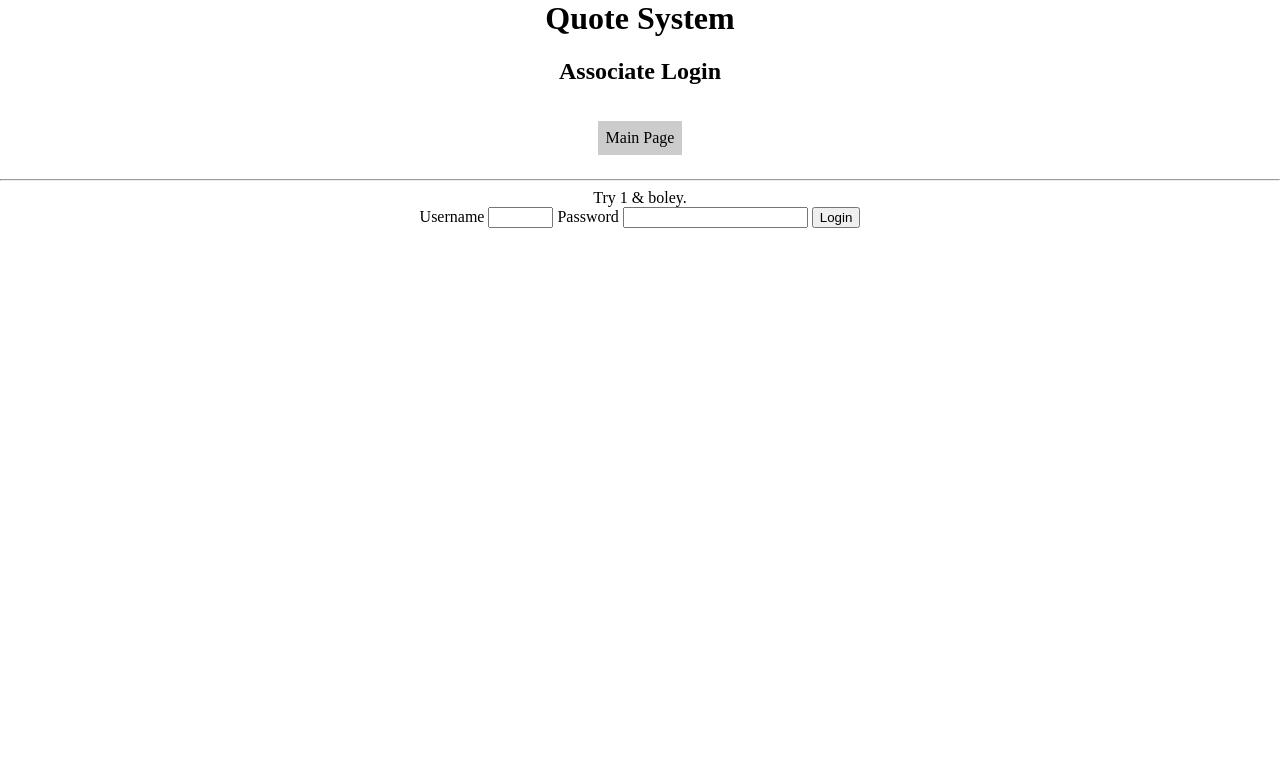
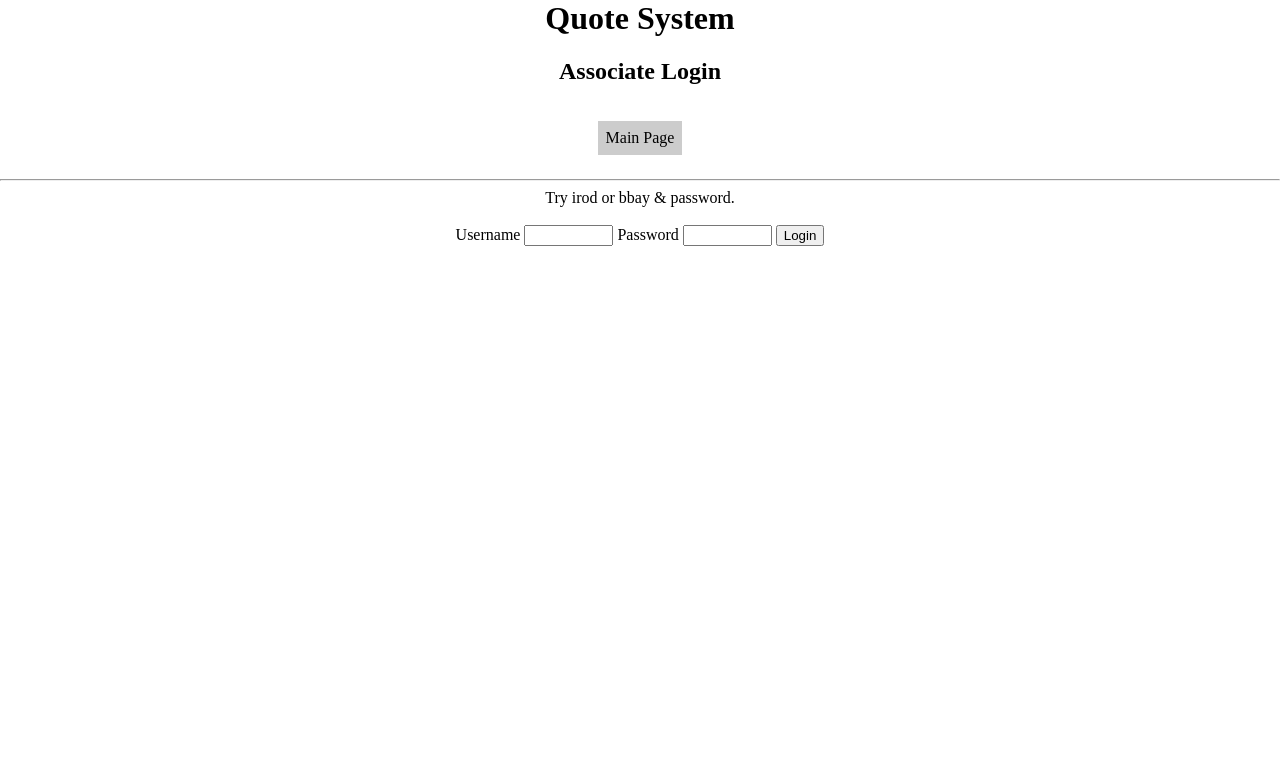
Before and after one commit to npdhung/CSC467-Team-Project, a PHP site: page /login_associate.php in a window 1280 px wide. Shown: the top 783 px of the page. Run offline with PHP 8.4, Linux system fonts and the light colour scheme.

Commit message:
Update login credentials using Associates database
Add the ability to save user information

```diff
--- a/login_associate.php
+++ b/login_associate.php
@@ -1,3 +1,6 @@
+<?php
+session_start();
+?>
 <html>
     <head>
         <title>Quote System - Group 2B</title>
@@ -16,36 +19,48 @@
     <hr>
     <?php
 
-    $dbname = "mysql:host=courses;dbname=z1924897";
-    $user = "z1924897";
-    $pass = "1979Jan05";
+    $local_dbname = "mysql:host=courses;dbname=z1924897";
+    $lc_user = "z1924897";
+    $lc_pass = "1979Jan05";
     try {
-        $pdo = new PDO($dbname, $user, $pass);
+        $pdo_local = new PDO($local_dbname, $lc_user, $lc_pass);
 
         echo "
-        Try 1 & boley.
+        Try irod or bbay & password.
         ";
 
-        echo "
+        echo "<br><br>
         <form action=\"login_associate.php\" method = GET>
         <label for='usrname'>Username</label>
-        <input type='text' size='5' id='usrname' name='usrname' required/>
+        <input type='text' size='8' id='usrname' name='usrname' required/>
         <label for='psw'>Password</label>
-        <input type='password' id='psw' name='psw' required />
+        <input type='password' size='8' id='psw' name='psw' required />
         <input type='submit' value='Login'>
         </form>";
 
         if($_GET != NULL){
-          // echo $_GET['usrname']; echo $_GET['psw'];
-          // Search database for username and Password
+            // Search database for username and Password
+            $username_in = $_GET["usrname"];
+            $res = $pdo_local->query("SELECT Id, FirstName, LastName, Password
+              FROM Associates WHERE UserName = '$username_in'");
 
-          if ($_GET["usrname"] == '1' && $_GET["psw"] == 'boley') {
-            $userId = $_GET["usrname"];
-            // $Sid = "MANAGER"; // if usertype =1
-            // $res = $pdo->prepare("INSERT INTO SESS VALUES(?,?)");
-            // $res->execute(array($userId,$Sid));
-            header('location: quote_tracking.php');
-          } else echo "Invalid username and/or password. Try again!";
+            while($fet = $res->fetch(PDO::FETCH_ASSOC)){
+                $assoc_id = $fet["Id"];
+                $assoc_first = $fet["FirstName"];
+                $assoc_last = $fet["LastName"];
+                $pass = $fet["Password"];
+            }
+
+            if ($_GET["psw"] == $pass) {
+
+                // Set session variables
+                $_SESSION["assoc_id"] = $assoc_id;
+                $_SESSION["assoc_first"] = $assoc_first;
+                $_SESSION["assoc_last"] = $assoc_last;
+
+                header('location: quote_tracking.php');
+            }
+            else echo "Invalid username and/or password. Try again!";
         }
 
     }
```
Also changed, not shown: quote_tracking.php (+8 -2 lines).
